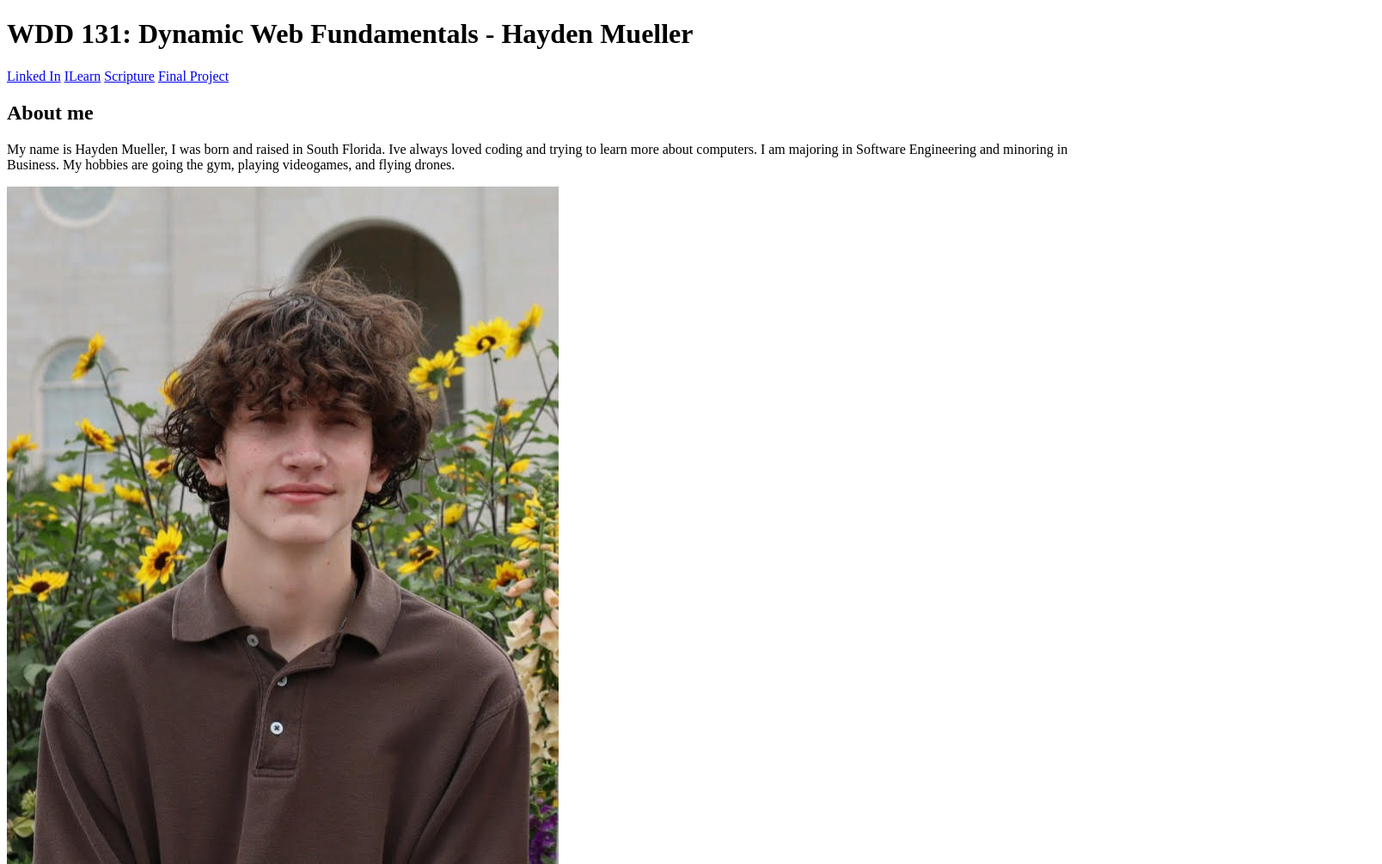
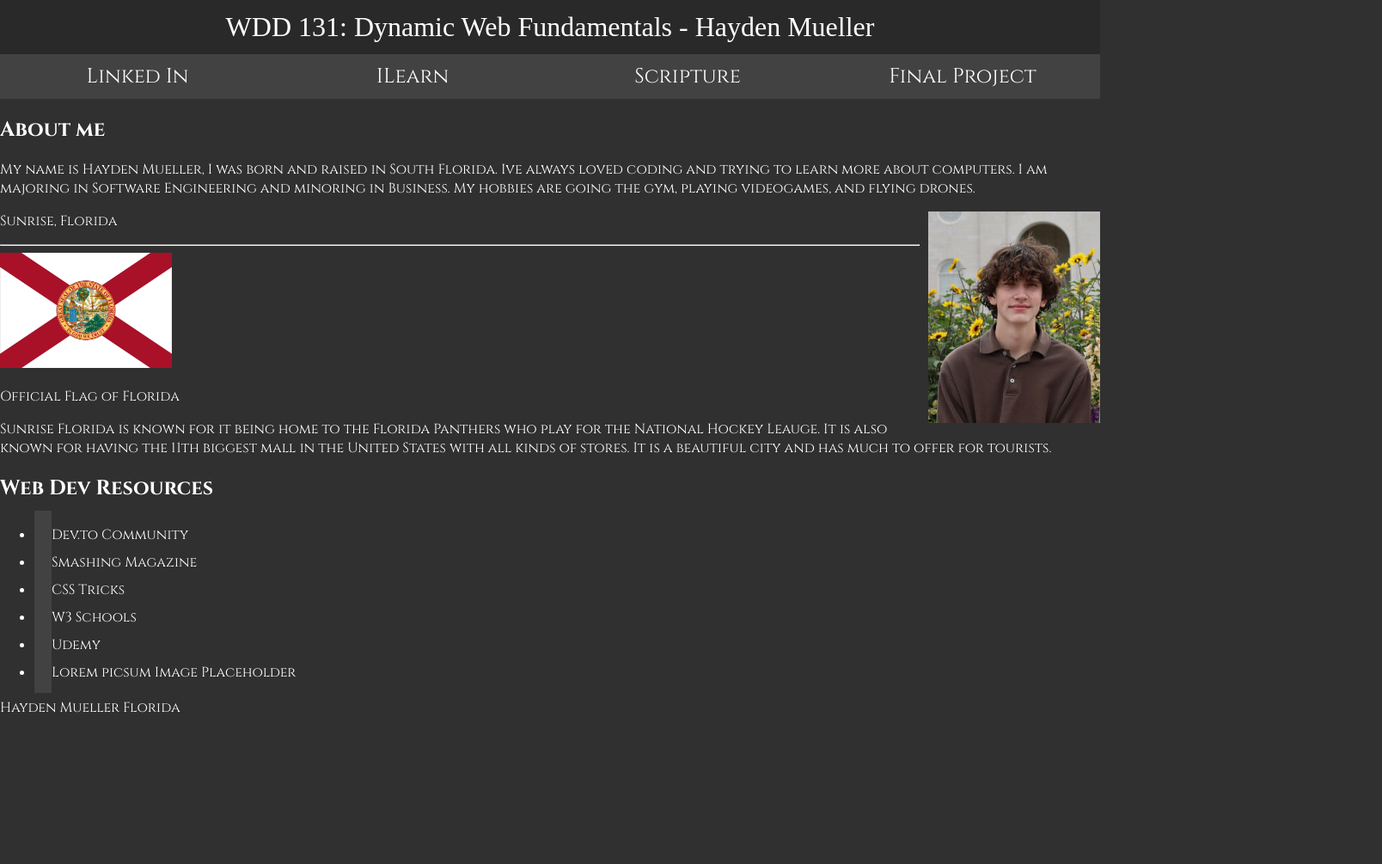
Before and after one commit to haydenmueller05/wdd131, a plain HTML site: page index.html in a window 1280 px wide. Shown: the top 1005 px of the page at 86% size, 1608 px wide, since content can reach past the window. After the commit the page ends 834 px from the top, so only its background shows below. Drawn offline with Linux system fonts and the light colour scheme; a web font is replaced by a local one.

Commit message:
4th commit

```diff
--- a/index.html
+++ b/index.html
@@ -6,16 +6,20 @@
     <title>WDD 131 - Dynamic Web Fundamentals - Hayden Mueller</title>
     <meta name="description" content="Home Page Assignment">
     <meta name="author" content="Hayden Mueller">
+    <link rel="stylesheet" href="styles/base.css">
     <link rel="preconnect" href="https://fonts.googleapis.com">
-<link rel="preconnect" href="https://fonts.gstatic.com" crossorigin>
-<link href="https://fonts.googleapis.com/css2?family=Old+Standard+TT:ital,wght@0,400;0,700;1,400&display=swap" rel="stylesheet">
+    <link rel="preconnect" href="https://fonts.gstatic.com" crossorigin>
+    <link href="https://fonts.googleapis.com/css2?family=Cinzel:wght@400..900&family=Old+Standard+TT:ital,wght@0,400;0,700;1,400&display=swap" rel="stylesheet">
+    <link rel="preconnect" href="https://fonts.googleapis.com">
+    <link rel="preconnect" href="https://fonts.gstatic.com" crossorigin>
+    <link href="https://fonts.googleapis.com/css2?family=DM+Serif+Text:ital@0;1&display=swap" rel="stylesheet">
 </head>
 <body>
     <header>
         <div id="Title">
             <h1>WDD 131: Dynamic Web Fundamentals - Hayden Mueller</h1>
         </div>
-        <nav>
+        <nav id="links">
             <a href="https://www.linkedin.com/in/hayden-mueller-300348291/">Linked In</a>
             <a href="https://byui.instructure.com/.">ILearn</a>
             <a href="https://www.churchofjesuschrist.org/study/scriptures/nt/matt/22?lang=eng">Scripture</a>
@@ -23,24 +27,23 @@
         </nav>
     </header>
     <main>
+
         <section class="card">
-            <div class="top">
                 <h1>About me</h1>
-            </div>
-            <div class="middle">
                 <p>My name is Hayden Mueller, I was born and raised in South Florida. Ive always loved coding and
                    trying to learn more about computers. I am majoring in Software Engineering and minoring in Business.
                    My hobbies are going the gym, playing videogames, and flying drones.
                 </p>
-                <img src="images/hayden-mueller.jpg" alt="Me infront of the temple">
+                <img class="hayden-img" src="images/hayden-mueller.jpg" alt="Me infront of the temple">
             </div>
-            <div class="bottom">
-                <div class="bottomleft">
-                    <img src="images/florida-flag.jpg" alt="Florida Flag">
-
-                </div>
-                <div class="bottomright">
-
+            <div class="bottom-card">
+                <p>Sunrise, Florida</p>
+                <hr>
+                    <img class="florida-img" src="images/florida-flag.jpg" alt="Florida Flag">
+                    <p>Official Flag of Florida</p>
+                    <p>Sunrise Florida is known for it being home to the Florida Panthers who play for the National Hockey
+                        Leauge. It is also known for having the 11th biggest mall in the United States with all kinds of stores.
+                        It is a beautiful city and has much to offer for tourists.
                 </div>
             </div>
         </section>
@@ -57,7 +60,8 @@
         </section>
     </main>
     <footer>
-
+            <span id="currentyear"></span><span> Hayden Mueller</span><span> Florida</span>
+            <span id="lastModified"></span>
     </footer>
 </body>
 </html>
--- a/styles/base.css
+++ b/styles/base.css
@@ -0,0 +1,47 @@
+body{
+    background-color: rgb(48, 48, 48);
+    color:white;
+    text-decoration:none;
+    margin:auto;
+    max-width:1920px;
+    font-family: "Cinzel", serif;
+    font-weight:400;
+}
+#Title h1{
+    text-align: center;
+    background-color: rgb(41, 41, 41);
+    width:100%;
+    margin:auto;
+    padding-top: 1%;
+    padding-bottom:1%;
+    font-family: "DM Serif Text", serif;
+    font-weight:400;
+}
+#links{
+    text-align: center;
+    display:flex;
+    justify-content: center;
+
+}
+a {
+    text-decoration:none;
+    padding: 10px;
+    width:30%;
+    background-color: #424242;
+    color:white;
+    font-size:1.5em;
+}
+a:hover{
+    background-color:#484848;
+    color:white
+}
+
+/* Images */
+.hayden-img{
+    width:200px;
+    float:right;
+    margin-left:10px;
+}
+.florida-img{
+    width:200px;
+}
```
